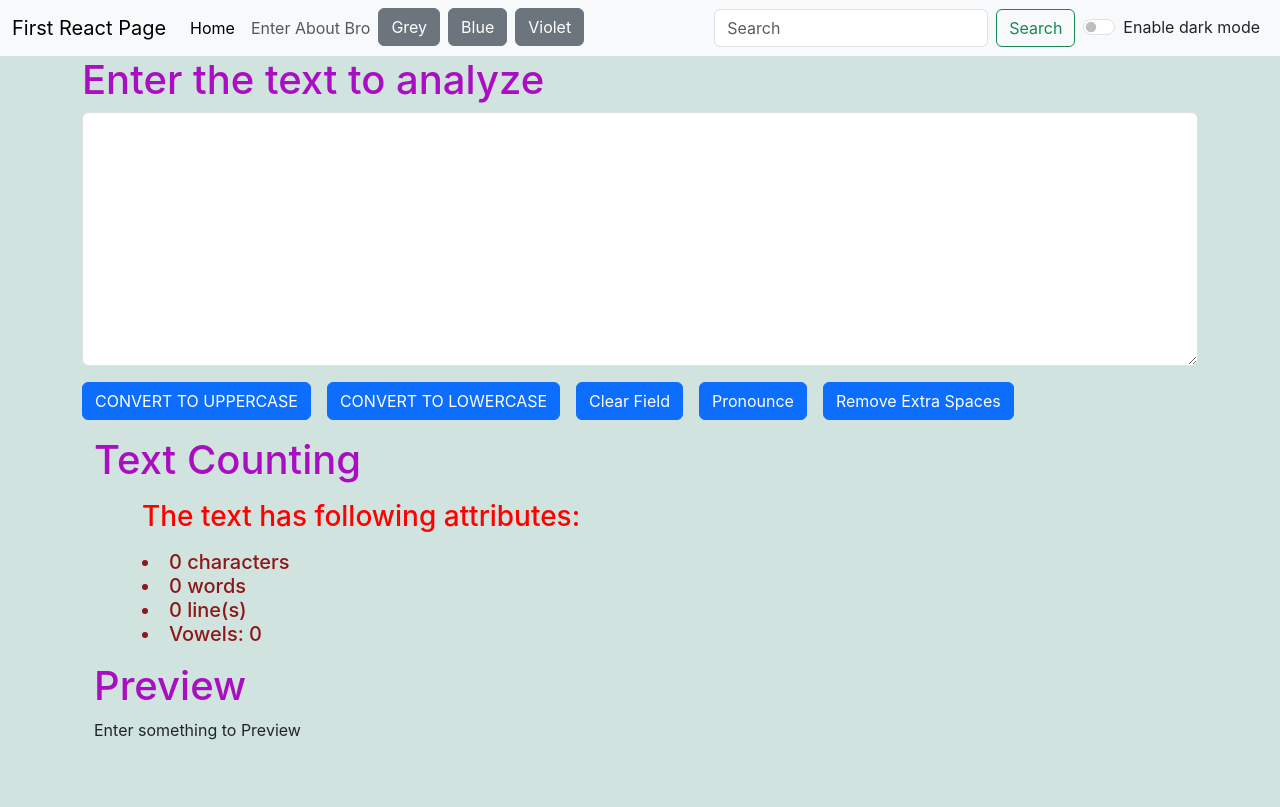
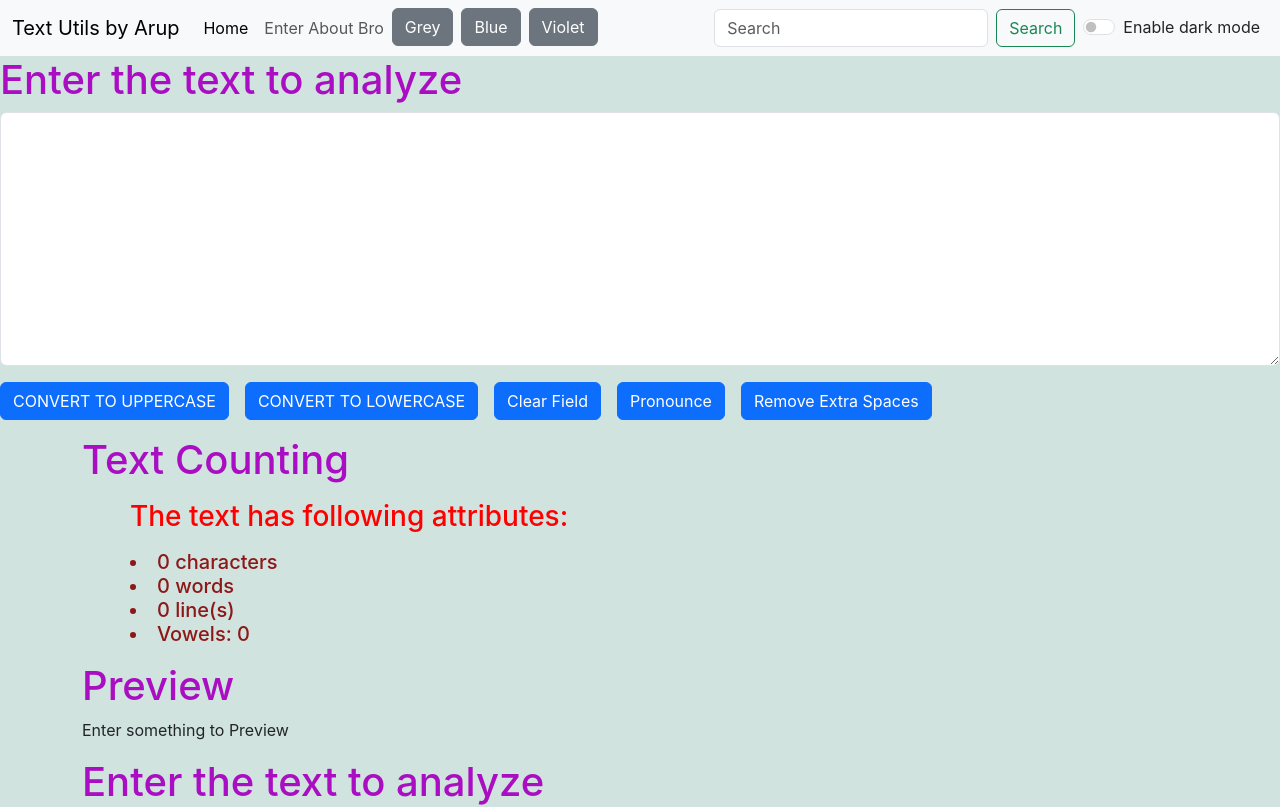
Before and after one commit to 09arup06/React-Projects, a React (Create React App) app: page / in a window 1280 px wide. Shown: the top 807 px of the page. Built offline with nearby package versions, Linux system fonts and the light colour scheme.

Commit message:
Final Commit

```diff
--- a/src/App.js
+++ b/src/App.js
@@ -53,8 +53,9 @@ function App() {
     <>
 
     <Router>
-<Navbar title='First React Page' mode={mode} toggle={toggle} newc={newc} showAlert={showAlert}/>
+<Navbar title='Text Utils by Arup' mode={mode} toggle={toggle} newc={newc} showAlert={showAlert}/>
 <Alert alert={alert}/>
+<TextForm showAlert={showAlert} head="Enter the text to analyze"/>
 <div className='container'>
 
 <Routes>
```
